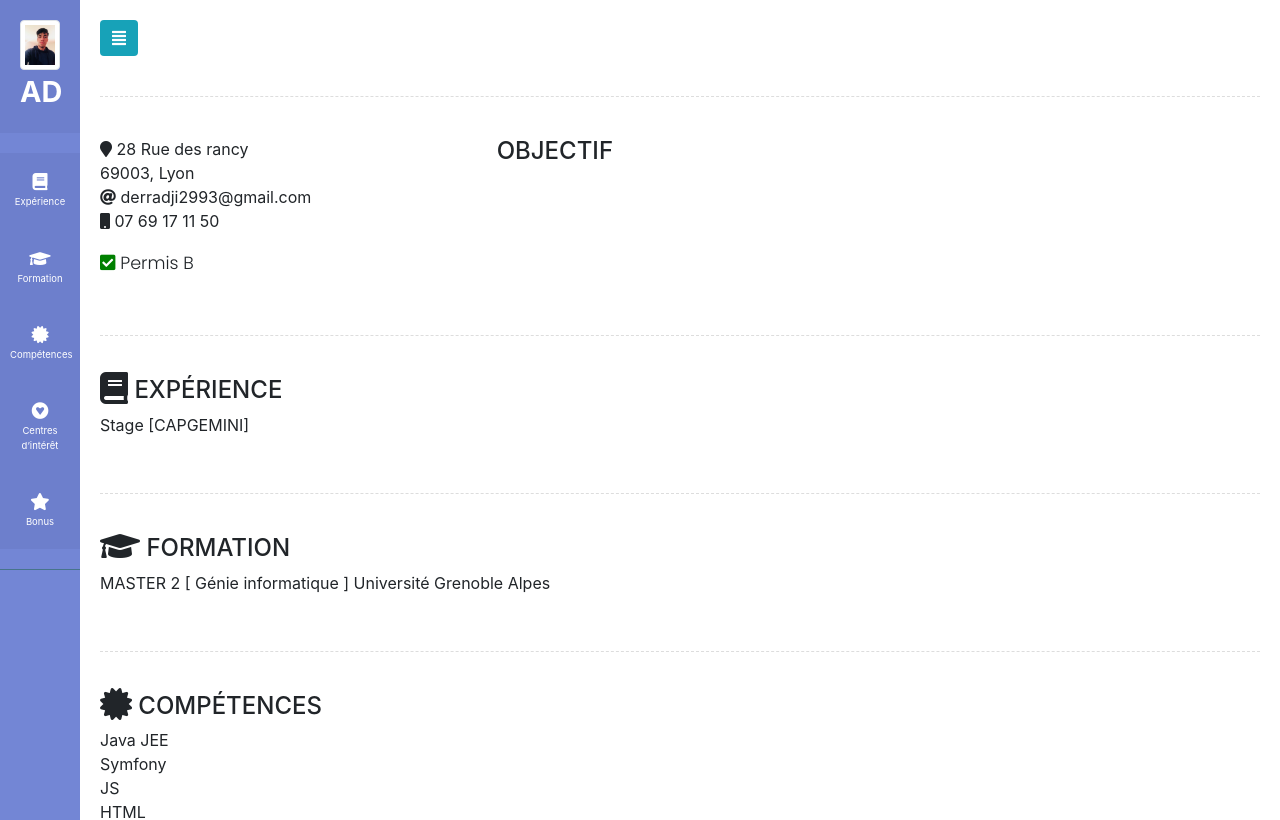
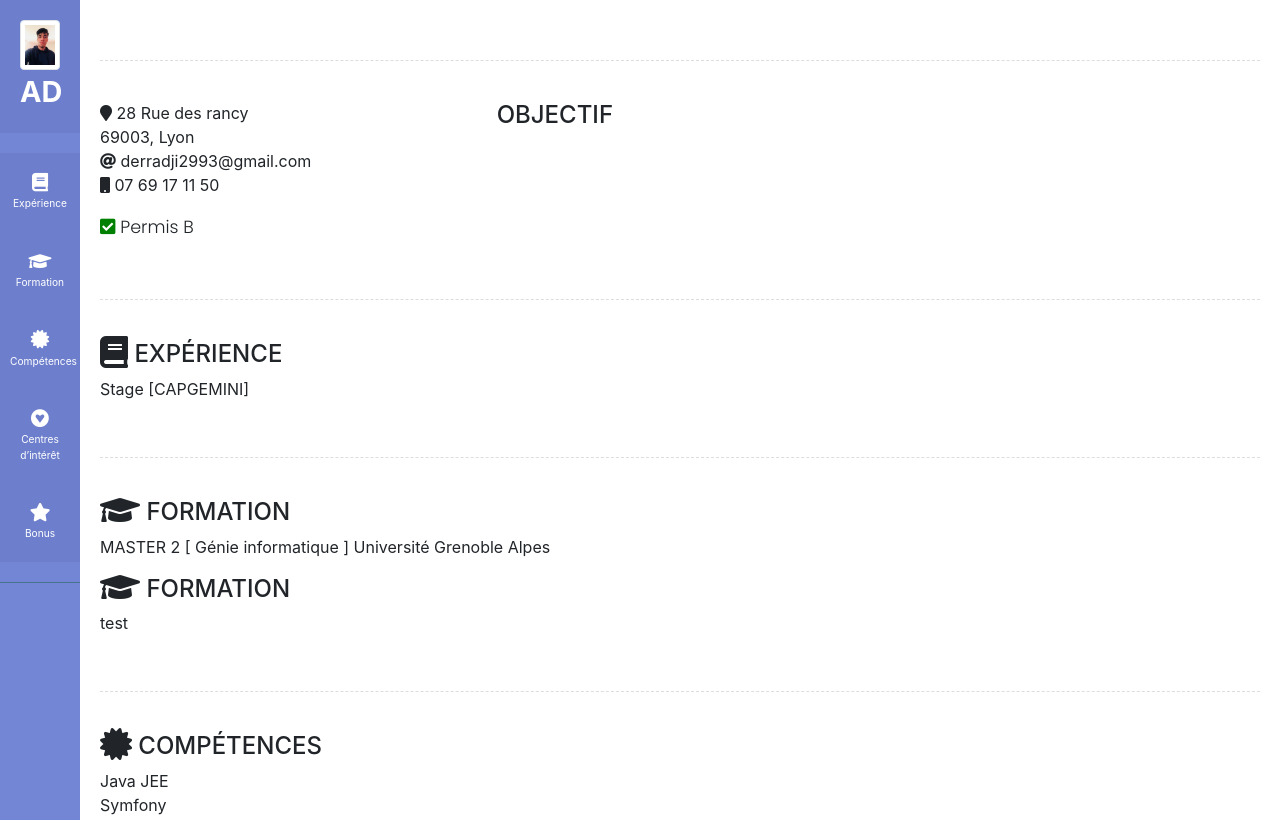
Before and after one commit to Shannix/angular-test, an Angular app: page / in a window 1280 px wide. Shown: the top 820 px of the page. Built offline with nearby package versions, Linux system fonts and the light colour scheme.

Commit message:
update style

```diff
--- a/src/app/app.component.css
+++ b/src/app/app.component.css
@@ -14,7 +14,7 @@
 }
 
 .sizesidemenu {
-    font-size: 70%;
+    font-size: 75%;
 }
 
 html {
--- a/src/app/app.component.html
+++ b/src/app/app.component.html
@@ -34,7 +34,6 @@
 
   <div id="content" class="container-fluid">
 
-    <button type="button" id="sidebarCollapse" class="btn btn-info navbar-btn pull-left"> <i class="fas fa-align-justify"></i> </button>
 
 
     <div class="line"></div>
@@ -72,6 +71,16 @@
         </ul>
       </div>
     </div>
+
+    <div class="row">
+      <div class="col-sm-12">
+        <h4 class="text-uppercase" id="formation"> <i class="fas fa-graduation-cap fa-lg"></i> Formation </h4>
+        <ul class="list-unstyled">
+          <li *ngFor="let educ of education2">{{educ.title}} </li>
+        </ul>
+      </div>
+    </div>
+
 
     <div class="line"></div>
 
--- a/src/app/app.component.ts
+++ b/src/app/app.component.ts
@@ -24,6 +24,7 @@ export class AppComponent {
   job = "Développeur full-stack";
   experiences = ["Stage [CAPGEMINI] "];
   education = ["MASTER 2 [ Génie informatique ] Université Grenoble Alpes"];
+  education2: educationObject[] = [{ id: 1, title: "test", year: "2010" }];
   skills = ["Java JEE", "Symfony", "JS", "HTML", "CSS", "Bootstrap"];
   hobbies = ["Natation", "Photographie", "VTT", "Escalade"];
   languages = ["Anglais [ Compétence professionnelle ]",
@@ -45,6 +46,12 @@ export class AppComponent {
   owner = "Shannix";
   //----------------------------------------------------------------------------------------------
 
+}
 
+export interface educationObject {
+
+  id: number;
+  title: string;
+  year: string;
 
 }
--- a/src/index.html
+++ b/src/index.html
@@ -26,6 +26,12 @@
       $('#sidebarCollapse').on('click', function() {
         $('#sidebar').toggleClass('active');
       });
+      $('.sidebar-header').hover(
+        function() {
+          $('#sidebar').toggleClass('active');
+        }
+      );
+
     });
   </script>
 </body>
```
